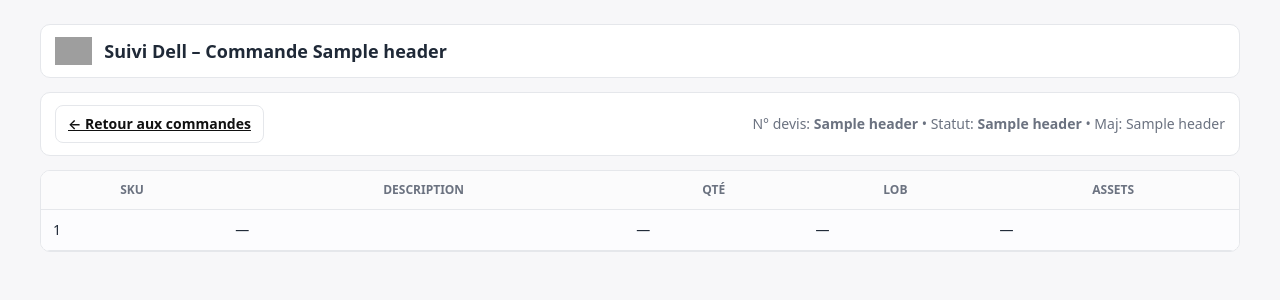
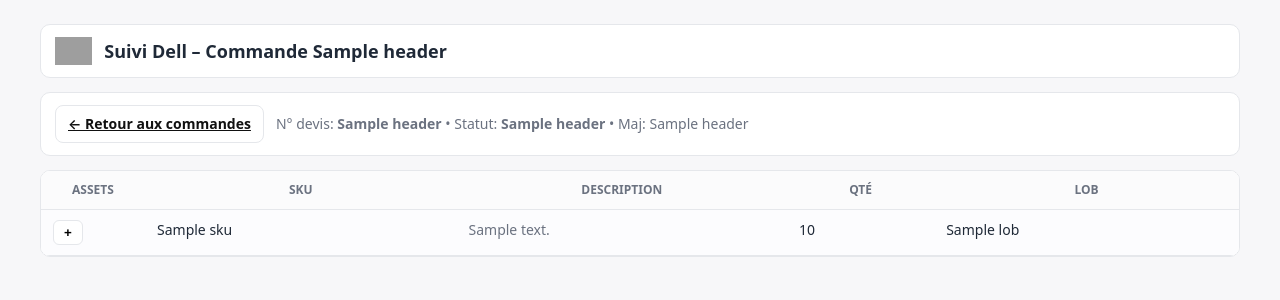
Before and after one commit to Selimyahyaoui/front, a FastAPI app: template app/templates/orders_dell.html in a window 1280 px wide. Shown: the top 300 px of the page. Run offline with FastAPI, Linux system fonts and the light colour scheme; the template is opened without the code that fills it: most values are stand-ins (such as "Sample title", 1, 10 or a date in 2020); parts of the project's set-up code (start-up, migrations or seed data) failed here and were passed over; grey boxes are pictures that could not be loaded.

Commit message:
Update orders_dell.html

```diff
--- a/app/templates/orders_dell.html
+++ b/app/templates/orders_dell.html
@@ -13,23 +13,22 @@
     .hero,.toolbar,.card{background:var(--card);border:1px solid var(--border);border-radius:10px}
     .hero{display:flex;align-items:center;gap:12px;padding:12px 14px;margin-bottom:14px}
     .hero img{height:28px}.hero h1{margin:0;font-size:18px}
-    .toolbar{display:flex;gap:10px;align-items:center;flex-wrap:wrap;padding:12px 14px;margin-bottom:14px}
-    .btn{background:#fff;color:#111;border:1px solid var(--border);border-radius:8px;padding:8px 12px;font-weight:600;cursor:pointer}
+    .toolbar{display:flex;gap:12px;align-items:center;flex-wrap:wrap;padding:12px 14px;margin-bottom:14px}
+    .btn{background:#fff;color:#111;border:1px solid var(--border);border-radius:8px;padding:8px 12px;font-weight:600}
+    .muted{color:var(--muted)}
     .pill{display:inline-block;font-size:12px;border-radius:12px;padding:2px 8px;border:1px solid var(--border)}
     .ok{background:#e7f6ea}.warn{background:#fff8e1}.bad{background:#fdeaea}
-    .muted{color:var(--muted)}
 
-    .card{overflow:hidden}
     table{width:100%;border-collapse:separate;border-spacing:0}
     thead th{position:sticky;top:0;background:#fbfbfc;border-bottom:1px solid var(--border);
       font-size:12px;text-transform:uppercase;color:var(--muted);padding:10px}
-    tbody td{border-bottom:1px solid var(--border);padding:10px;vertical-align:top}
+    td{border-bottom:1px solid var(--border);padding:10px;vertical-align:top}
 
-    .details{background:#fcfcfe;border:1px solid var(--border);border-radius:8px;padding:10px}
-    .details h4{margin:0 0 6px 0;font-size:14px}
-    .btn-toggle{width:28px;height:28px;line-height:0;padding:0;border-radius:6px}
-    .btn-toggle:after{content:"+";font-weight:700}
-    .btn-toggle.active:after{content:"–"}
+    .toggle{cursor:pointer;font-weight:700;border:1px solid var(--border);background:#fff;border-radius:6px;padding:4px 10px}
+    .child{display:none;background:#fcfcfe;border:1px dashed var(--border);border-radius:8px;padding:10px;margin-top:8px}
+    .child table{background:#fff;border:1px solid var(--border);border-radius:8px}
+    .child thead th{position:static}
+    .mac-badge{font-size:12px;border:1px solid var(--border);border-radius:999px;padding:2px 8px;margin-right:6px;display:inline-block}
   </style>
 </head>
 <body>
@@ -42,78 +41,78 @@
 
   <div class="toolbar">
     <a class="btn" href="/orders">← Retour aux commandes</a>
-    <div class="muted" style="flex:1"></div>
     {% if header %}
-      <div class="muted">N° devis: <b>{{ header[2] }}</b> • Statut: <b>{{ header[3] }}</b> • Maj: {{ header[4] }}</div>
+      <div class="muted">
+        N° devis: <b>{{ header[2] }}</b> •
+        Statut: <b>{{ header[3] }}</b> •
+        Maj: {{ header[4] }}
+      </div>
+    {% else %}
+      <div class="muted">—</div>
     {% endif %}
   </div>
 
-  <div class="card">
+  <div class="card" style="overflow:auto; max-height:70vh">
     <table>
       <thead>
       <tr>
+        <th style="width:80px">Assets</th>
         <th>SKU</th>
         <th>Description</th>
         <th>Qté</th>
         <th>LOB</th>
-          <th>Assets</th>
       </tr>
       </thead>
       <tbody>
-        {% for r in rows %}
-        {# r = (sku, desc, qty, lob, assets[]) #}
+      {% for p in products %}
         <tr>
-          <td>{{ r[0] or '—' }}</td>
-          <td>{{ r[1] or '—' }}</td>
-          <td>{{ r[2] or '—' }}</td>
-          <td>{{ r[3] or '—' }}</td>
           <td>
-            {% if r[4] and r[4]|length > 0 %}
-              <button class="btn btn-toggle" onclick="toggleRow('asset-{{ loop.index }}', this)"></button>
-            {% else %}
-              —
-            {% endif %}
+            <button class="toggle" onclick="toggleChild('p{{ p.product_id }}')">+</button>
           </td>
+          <td>{{ p.sku }}</td>
+          <td class="muted">{{ p.description }}</td>
+          <td>{{ p.qty }}</td>
+          <td>{{ p.lob }}</td>
         </tr>
-
-        {% if r[4] and r[4]|length > 0 %}
-        <tr id="asset-{{ loop.index }}" style="display:none;">
+        <tr id="p{{ p.product_id }}" class="child">
           <td colspan="5">
-            <div class="details">
-              <h4>Détails des assets ({{ r[4]|length }})</h4>
-              <table>
+            <div>
+              <b>Détails des assets ({{ p.assets|length }})</b>
+              <table style="width:100%; margin-top:8px">
                 <thead>
                   <tr>
-                    <th>Service Tag</th>
-                    <th>Asset Tag</th>
+                    <th style="width:160px">Service Tag</th>
+                    <th style="width:160px">Asset Tag</th>
                     <th>MACs</th>
                   </tr>
                 </thead>
                 <tbody>
-                  {% for a in r[4] %}
+                {% if p.assets|length == 0 %}
+                  <tr><td colspan="3" class="muted">Aucun asset lié à ce produit.</td></tr>
+                {% else %}
+                  {% for a in p.assets %}
                     <tr>
                       <td>{{ a.service_tag or '—' }}</td>
                       <td>{{ a.asset_tag or '—' }}</td>
                       <td>
-                      {% if a.macs %}
+                        {% if a.macs|length == 0 %}
+                          <span class="muted">—</span>
+                        {% else %}
                           {% for m in a.macs %}
-                          {{ m.mac_address or '—' }}{% if m.mac_type %} ({{ m.mac_type }}){% endif %}{% if not loop.last %}<br>{% endif %}
+                            <span class="mac-badge">{{ m.mac_address }}{% if m.mac_type %} ({{ m.mac_type }}){% endif %}</span>
                           {% endfor %}
-                      {% else %}
-                        —
                         {% endif %}
                       </td>
                     </tr>
                   {% endfor %}
+                {% endif %}
                 </tbody>
               </table>
             </div>
           </td>
         </tr>
-        {% endif %}
       {% endfor %}
-
-        {% if rows|length == 0 %}
+      {% if products|length == 0 %}
         <tr><td colspan="5" class="muted">Aucun produit associé à cette commande.</td></tr>
       {% endif %}
       </tbody>
@@ -123,12 +122,13 @@
 </div>
 
 <script>
-  function toggleRow(id, btn){
-    var row = document.getElementById(id);
-    if(!row) return;
-    var show = row.style.display === "none";
-    row.style.display = show ? "table-row" : "none";
-    if(btn){ btn.classList.toggle("active", show); }
+  function toggleChild(id){
+    const row = document.getElementById(id);
+    const isOpen = row.style.display === 'table-row';
+    row.style.display = isOpen ? 'none' : 'table-row';
+    // swap + / -
+    const btn = document.querySelector('button.toggle[onclick*="'+id+'"]');
+    if (btn) btn.textContent = isOpen ? '+' : '–';
   }
 </script>
 </body>
```
Lines whose indentation alone changed are shown as unchanged.
